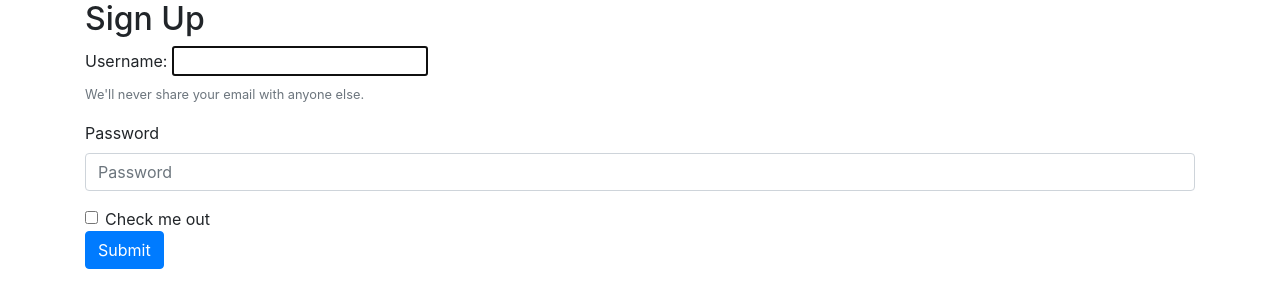
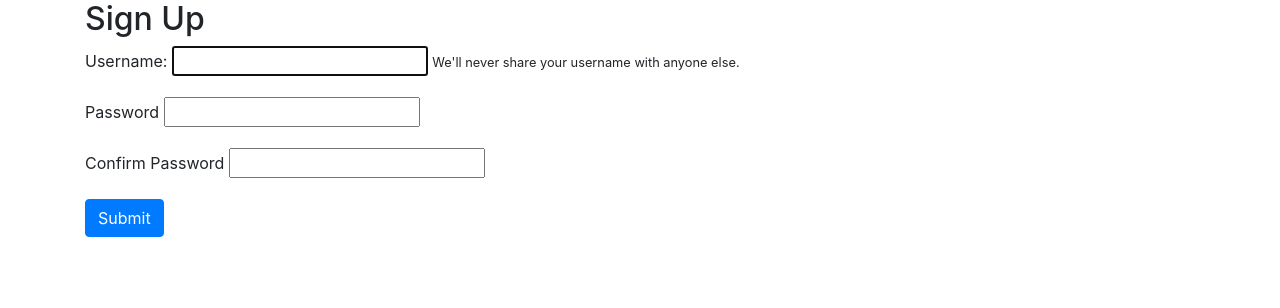
Before and after one commit to cnulla/Blog, a Django app: page /users/signup/ in a window 1280 px wide. Shown: the top 308 px of the page. Run offline with Django 3.2, Linux system fonts and the light colour scheme; some libraries are stand-ins or nearby versions.

Commit message:
Update Sign Up

```diff
--- a/templates/signup.html
+++ b/templates/signup.html
@@ -4,19 +4,20 @@
 
 <div class="container">
     <h2>Sign Up </h2>
-    <form>
+    <form method="POST">
         <div class="form-group">
+            {% csrf_token %}
             <label>Username:</label>
             {{form.username}}
-        <small id="emailHelp" class="form-text text-muted">We'll never share your email with anyone else.</small>
+            <small>We'll never share your username with anyone else.</small>
         </div>
         <div class="form-group">
-        <label for="exampleInputPassword1">Password</label>
-        <input type="password" class="form-control" id="exampleInputPassword1" placeholder="Password">
+            <label>Password</label>
+            {{form.password1}}
         </div>
-      <div class="form-check">
-        <input type="checkbox" class="form-check-input" id="exampleCheck1">
-        <label class="form-check-label" for="exampleCheck1">Check me out</label>
+        <div class="form-group">
+            <label>Confirm Password</label>
+            {{form.password2}}
         </div>
         <button type="submit" class="btn btn-primary">Submit</button>
     </form>
--- a/users/views.py
+++ b/users/views.py
@@ -11,7 +11,7 @@ def signup(request):
             raw_password = form.cleaned_data.get('password1')
             user = authenticate(username=username, password=raw_password)
             login(request, user)
-            return redirect('home')
+            return redirect('home.html')
     else:
         form = SignUpForm()
     return render(request, 'signup.html', {'form':form})
```
Also changed, not shown: db.sqlite3. Lines whose indentation alone changed are shown as unchanged.
